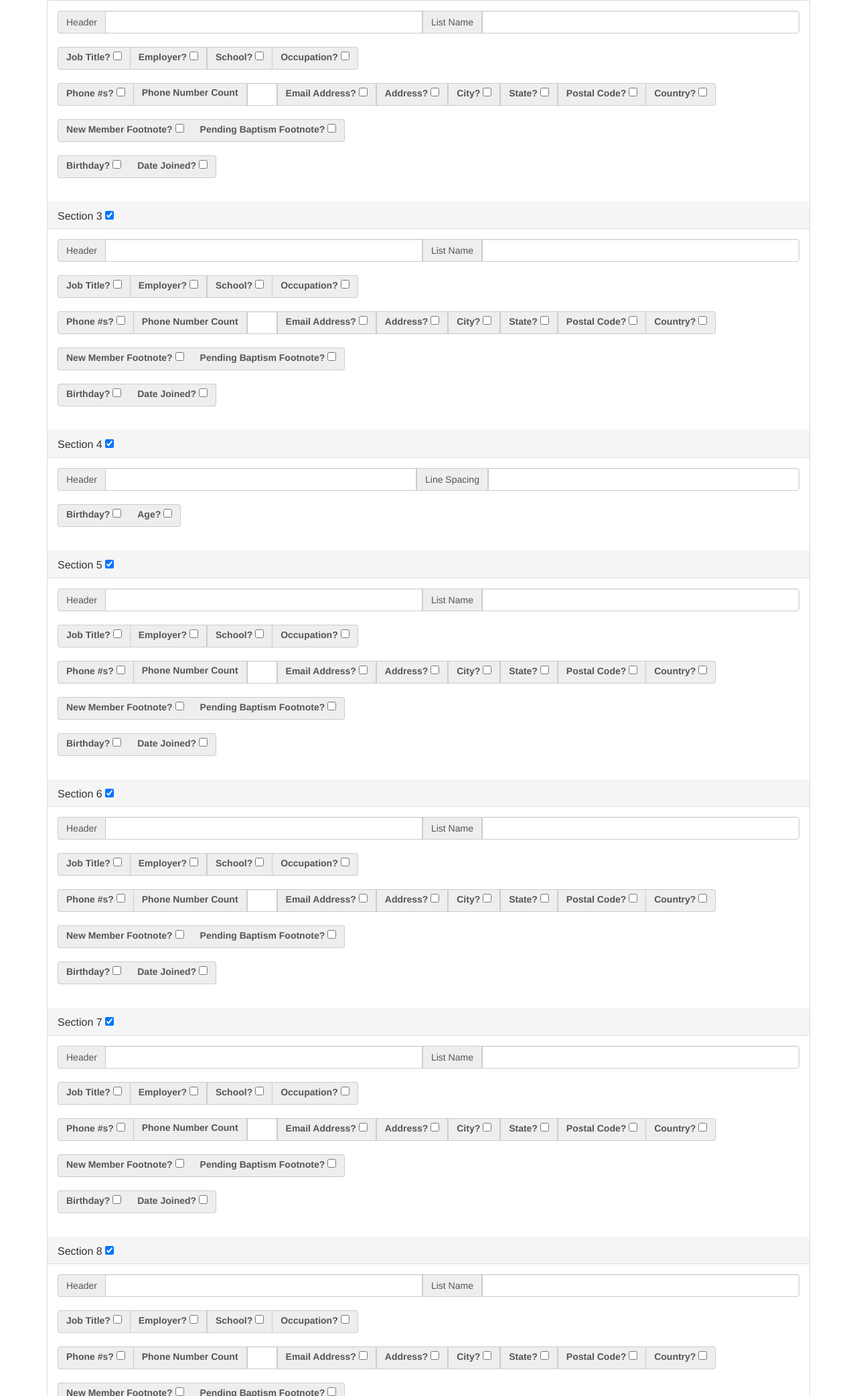
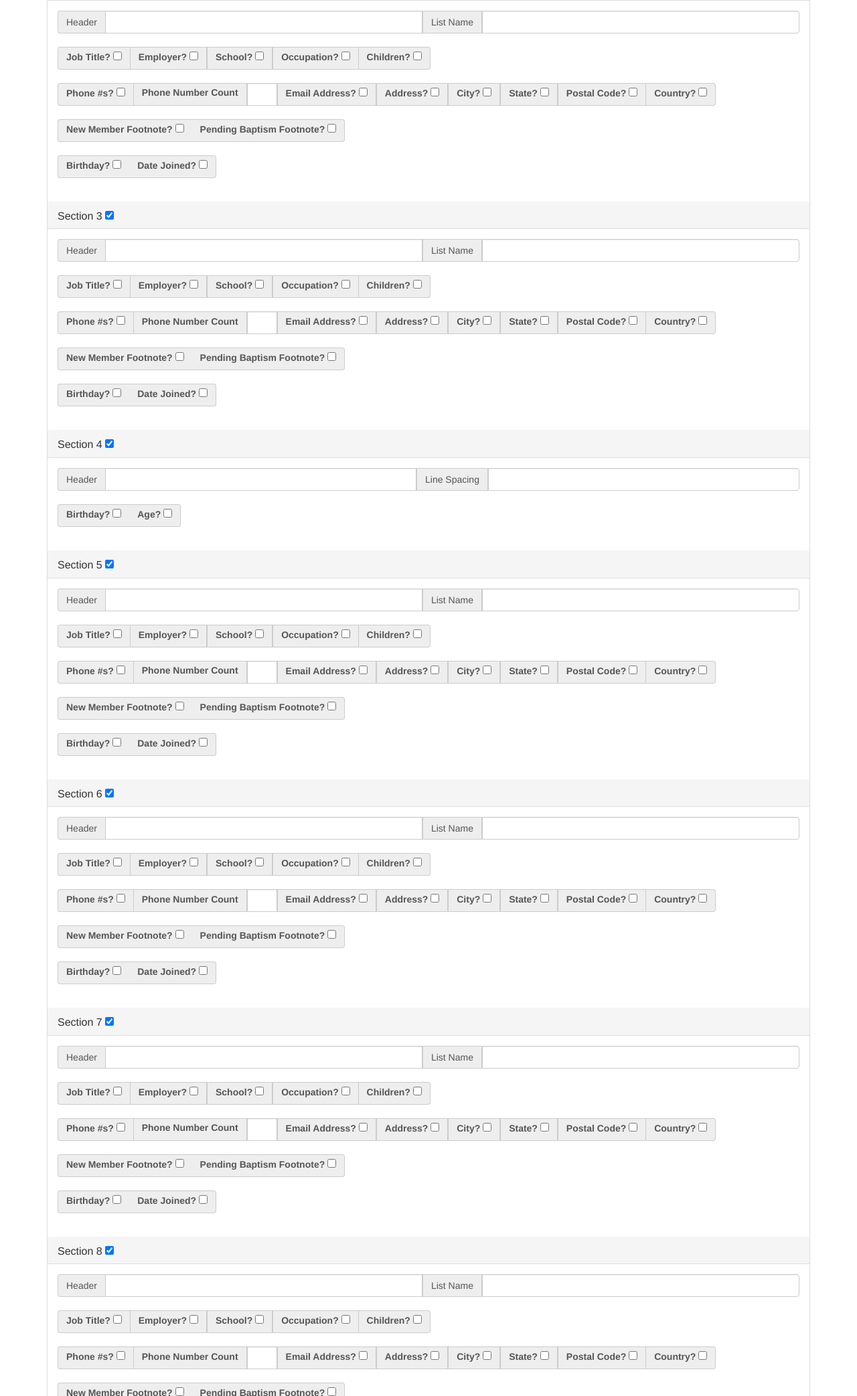
Before and after one commit to ddai85/directory-printer, a plain HTML site: page js_app/index.html in a window 1280 px wide. Shown: the part 715-2800 px from the top of the page at 67% size. Drawn offline with Linux system fonts and the light colour scheme; no server answers.

Commit message:
turn off caching for thumbnails and add children section to html

```diff
--- a/js_app/index.html
+++ b/js_app/index.html
@@ -152,6 +152,10 @@
               <span class="input-group-addon">
                 <label>Occupation?</label>
                 <input type="checkbox" id="occupation" checked>
+              </span>
+              <span class="input-group-addon">
+                <label>Children?</label>
+                <input type="checkbox" id="children">
               </span>
             </div>
           </div>
@@ -415,6 +419,10 @@
                 <label>Occupation?</label>
                 <input type="checkbox" id="occupation">
               </span>
+              <span class="input-group-addon">
+                <label>Children?</label>
+                <input type="checkbox" id="children">
+              </span>
             </div>
           </div>
           <br />
@@ -521,6 +529,10 @@
               <span class="input-group-addon">
                 <label>Occupation?</label>
                 <input type="checkbox" id="occupation">
+              </span>
+              <span class="input-group-addon">
+                <label>Children?</label>
+                <input type="checkbox" id="children">
               </span>
             </div>
           </div>
@@ -662,6 +674,10 @@
                 <label>Occupation?</label>
                 <input type="checkbox" id="occupation">
               </span>
+              <span class="input-group-addon">
+                <label>Children?</label>
+                <input type="checkbox" id="children">
+              </span>
             </div>
           </div>
           <br />
@@ -768,6 +784,10 @@
               <span class="input-group-addon">
                 <label>Occupation?</label>
                 <input type="checkbox" id="occupation">
+              </span>
+              <span class="input-group-addon">
+                <label>Children?</label>
+                <input type="checkbox" id="children">
               </span>
             </div>
           </div>
@@ -876,6 +896,10 @@
                 <label>Occupation?</label>
                 <input type="checkbox" id="occupation">
               </span>
+              <span class="input-group-addon">
+                <label>Children?</label>
+                <input type="checkbox" id="children">
+              </span>
             </div>
           </div>
           <br />
@@ -982,6 +1006,10 @@
               <span class="input-group-addon">
                 <label>Occupation?</label>
                 <input type="checkbox" id="occupation">
+              </span>
+              <span class="input-group-addon">
+                <label>Children?</label>
+                <input type="checkbox" id="children">
               </span>
             </div>
           </div>
```
Also changed, not shown: 1 other file.
